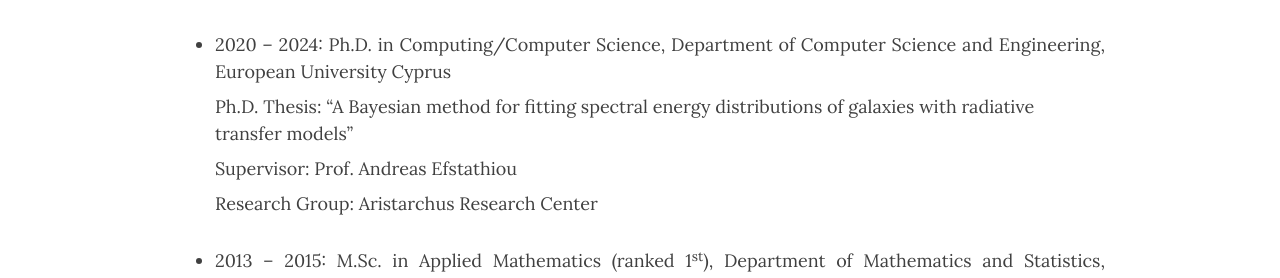
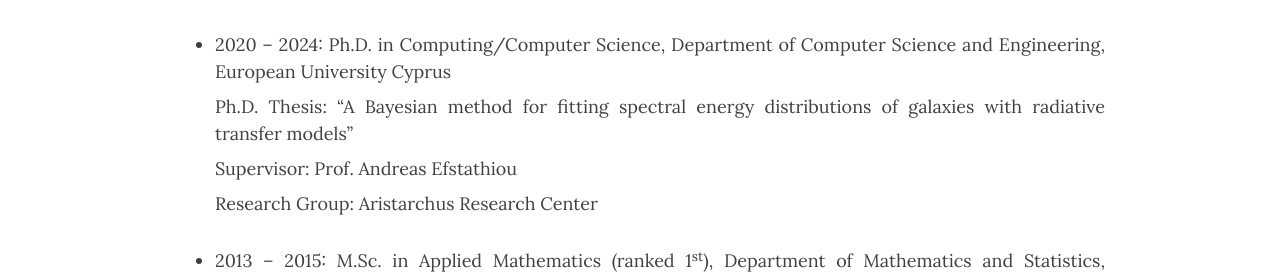
Before and after one commit to ch-var/ch-var.github.io, a Jekyll site: the page built from cv.html, in a window 1280 px wide. Shown: the part 318-596 px from the top of the page. Built offline with Jekyll 4.4.1, drawn with Linux system fonts in a browser that asks for light colours; formulas are drawn with MathJax 3.

Commit message:
Update cv.html

```diff
--- a/cv.html
+++ b/cv.html
@@ -25,9 +25,9 @@
 <p style="font-family: var(--header-font); font-weight: 800; line-height: 1.1; font-size: 1.5rem; margin-top: 1.25rem;">Education</p>
 <ul>
 <li class="responsive-margin" style="margin-bottom: 8px;">2020 – 2024: Ph.D. in Computing/Computer Science, Department of Computer Science and Engineering, European University Cyprus</li>
-<p style="margin-top: 0px;  margin-bottom: 8px;">Ph.D. Thesis: “A Bayesian method for fitting spectral energy distributions of galaxies with radiative transfer models”</p>
-<p style="margin-top: 0px; margin-bottom: 8px;">Supervisor: Prof. Andreas Efstathiou</p>
-<p style="margin-top: 0px;">Research Group: Aristarchus Research Center</p>
+<p align='justify' style="margin-top: 0px;  margin-bottom: 8px;">Ph.D. Thesis: “A Bayesian method for fitting spectral energy distributions of galaxies with radiative transfer models”</p>
+<p align='justify' style="margin-top: 0px; margin-bottom: 8px;">Supervisor: Prof. Andreas Efstathiou</p>
+<p align='justify' style="margin-top: 0px;">Research Group: Aristarchus Research Center</p>
 <li class="responsive-margin" style="margin-bottom: 8px;">2013 – 2015: M.Sc. in Applied Mathematics (ranked 1<sup>st</sup>), Department of Mathematics and Statistics, University of Cyprus</li>
 <p align='justify' style="margin-top: 0px; margin-bottom: 8px;">Grade: Excellent (9.43/10)</p>
 <p align='justify' style="margin-top: 0px; margin-bottom: 8px;">M.Sc. Thesis: “Robust exponential convergence in a balanced norm for an <i>hp</i> finite element method applied to fourth order singularly perturbed problems” (Thesis’ Grade: Excellent)</p>
```
